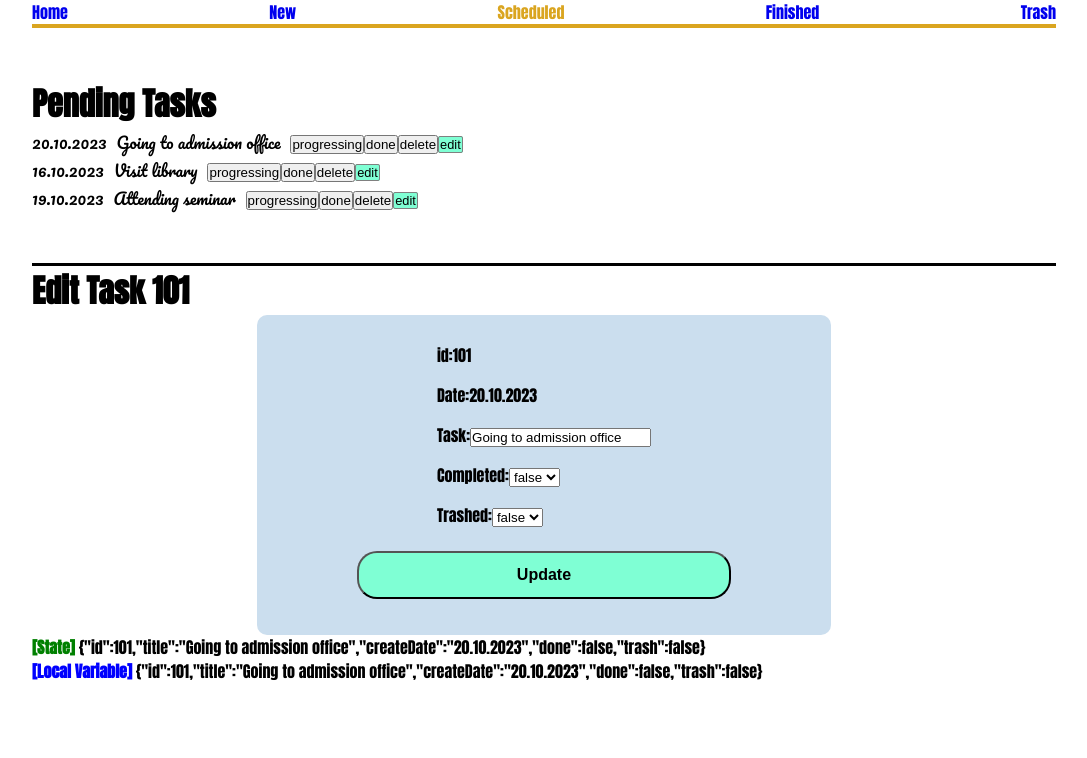
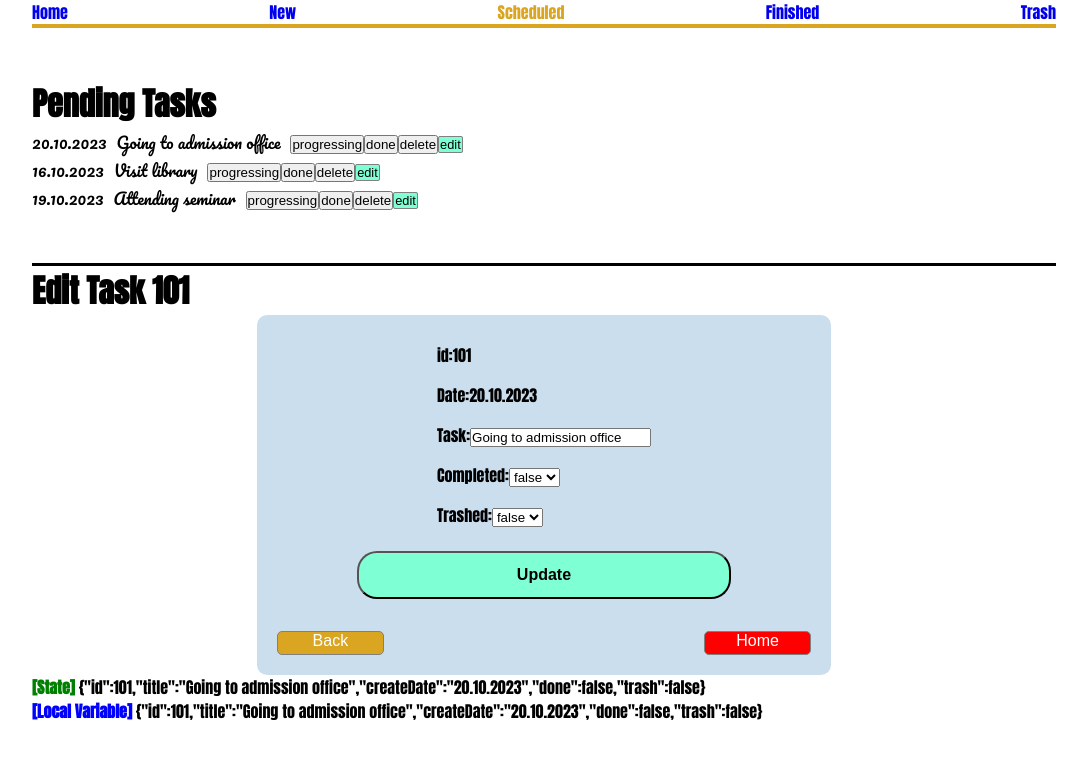
Before and after one commit to mbabarali/FA24-ReactJS-ToDoApp, a React (Create React App) app: page /user/scheduled-tasks/101 in a window 1280 px wide. Shown: the top 758 px of the page, without its empty margins (96-1183 px from the left). Built offline with nearby package versions, Linux system fonts and the light colour scheme.

Commit message:
Introducing Back and Home buton in the form which edits the task

```diff
--- a/src/components/Edit.jsx
+++ b/src/components/Edit.jsx
@@ -1,5 +1,6 @@
 import { useContext, useState } from "react";
 // import { useEffect } from "react";
+import { Link } from "react-router-dom";
 import TaskListContext from "../store/taskList-context";
 import "./Edit.css";
 
@@ -121,6 +122,26 @@ function Edit({ id }) {
       <button type="submit" className="editSubmitButton">
         Update
       </button>
+
+      <div className="btnContainter">
+        <Link
+          to={".."}
+          className="editBackLink"
+          relative="path"
+          // relative="route" // [Default]
+        >
+          Back
+        </Link>
+
+        <Link
+          to={".."}
+          className="editHomeLink"
+          // relative="path"
+          relative="route" // [Default]
+        >
+          Home
+        </Link>
+      </div>
     </form>
   );
 
```
